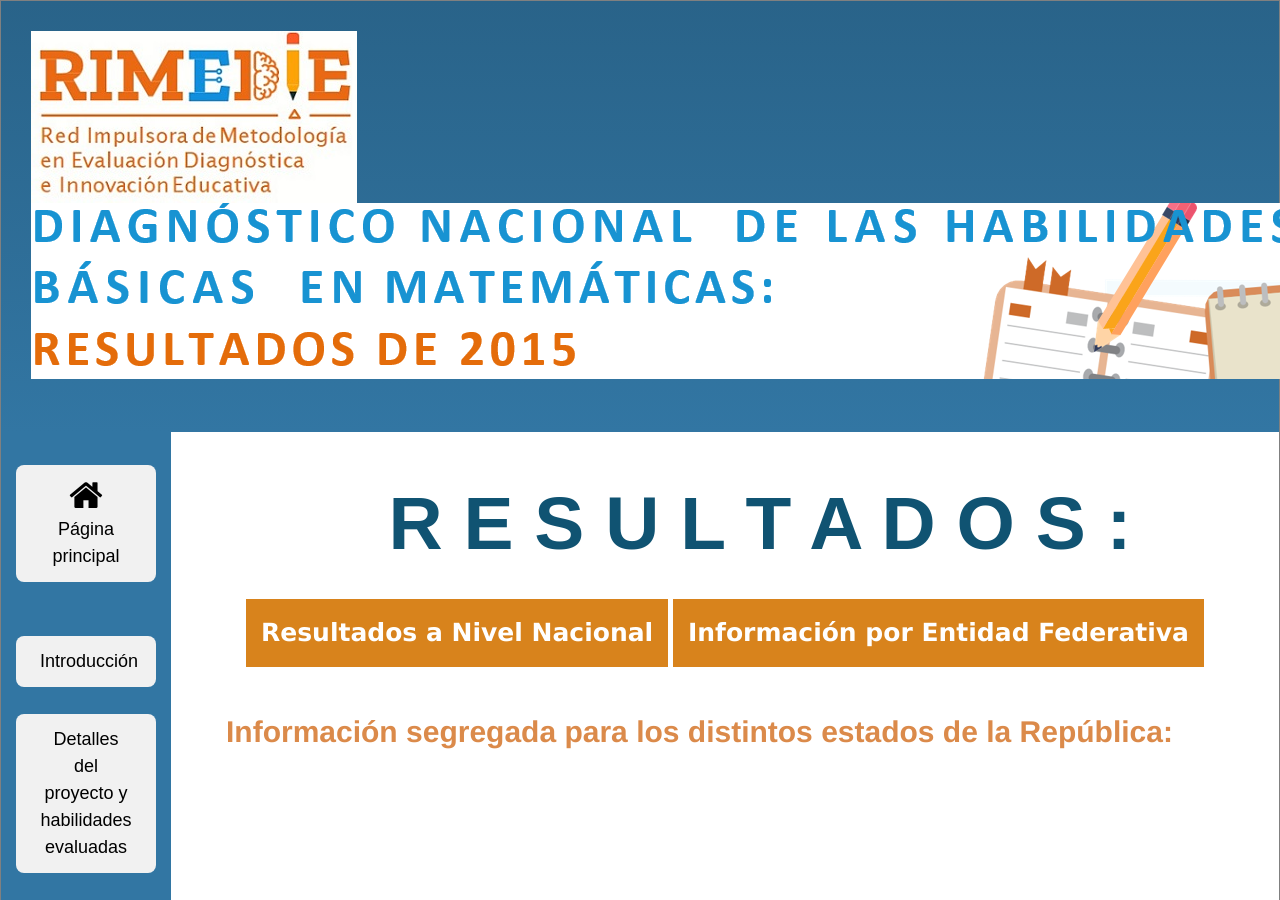
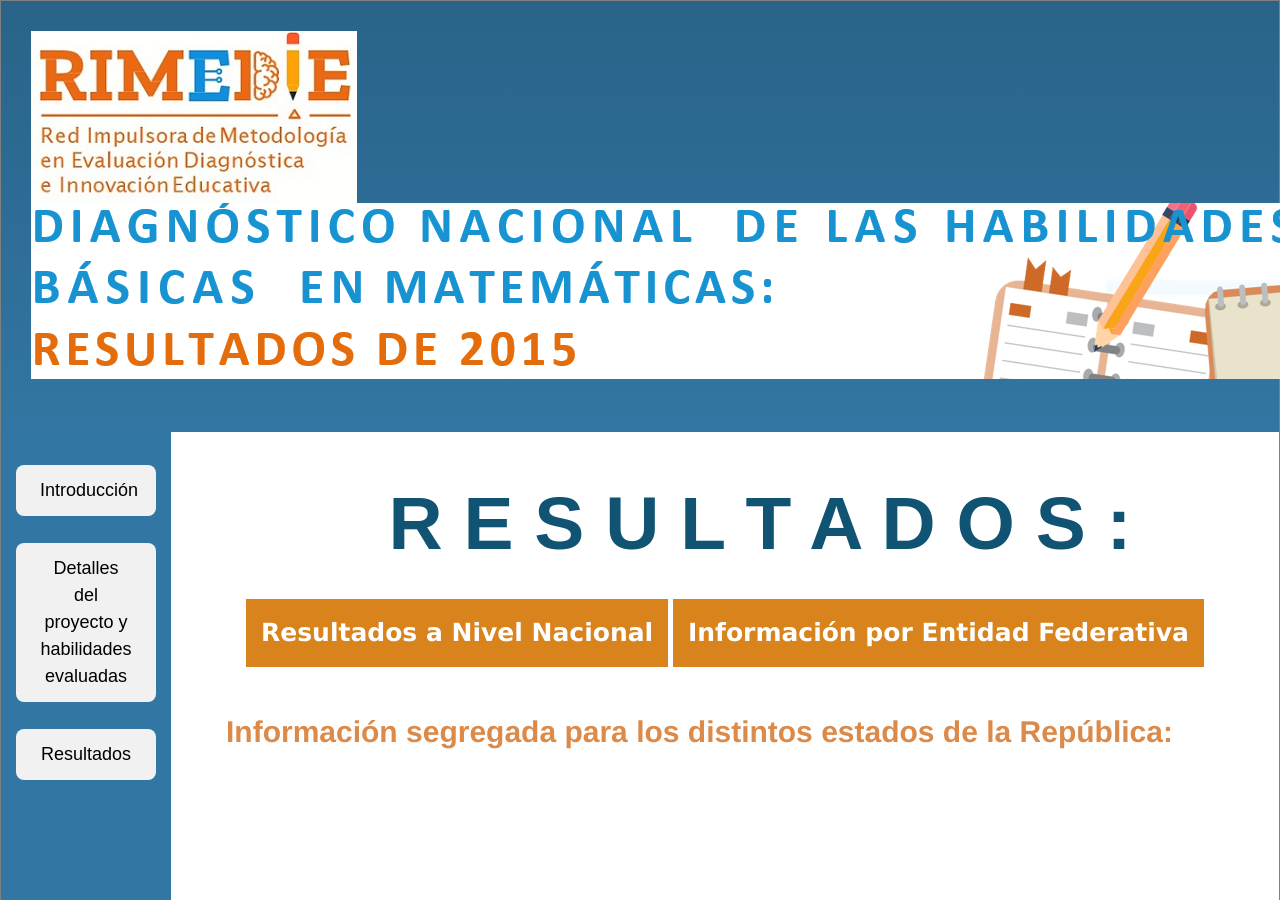
Before and after one commit to rimedie/rimedie.github.io, a Jekyll site: the page built from PLANEA-ELSEN_2015/1_Resultados_Estados.html, in a window 1280 px wide and 900 px high. Built offline with Jekyll 4.4.1, drawn with Linux system fonts in a browser that asks for light colours.

Commit message:
Update 1_Resultados.html

```diff
--- a/_layouts/1_Resultados.html
+++ b/_layouts/1_Resultados.html
@@ -217,9 +217,7 @@
 <nav>
   <ul>
 	  <center>
-	  <li><a href="https://rimedie.github.io/" class="w3-block w3-light-grey w3-hover-lime w3-padding-large w3-round-large" style="width:100%"><i class="fa fa-home fa-2x" aria-hidden="true"></i> Página principal</a></li>
-	  <br><br>
- 	 <li><a href="/1_Infografía.html" class="w3-block w3-light-grey w3-hover-lime w3-padding-large w3-round-large" style="width:100%"> Introducción </a></li>
+	  <li><a href="/1_Infografía.html" class="w3-block w3-light-grey w3-hover-lime w3-padding-large w3-round-large" style="width:100%"> Introducción </a></li>
  	  <br>
 	  <li><a href="/1_InfogDetalles.html" class="w3-block w3-round-large w3-light-grey w3-hover-lime w3-padding-large" style="width:100%">Detalles del proyecto y habilidades evaluadas</a></li>
           <br>
```
